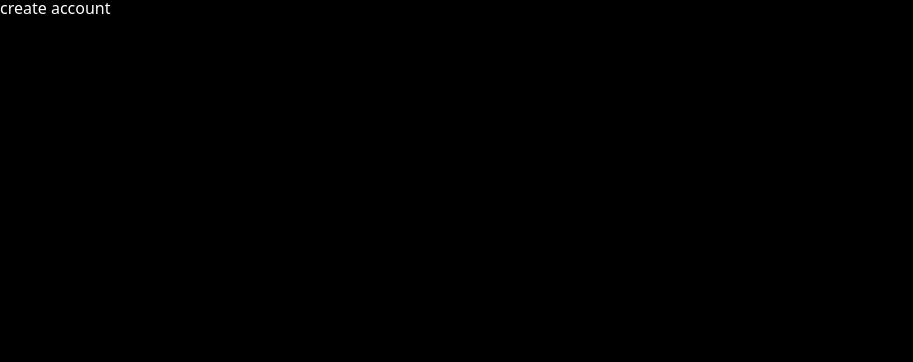
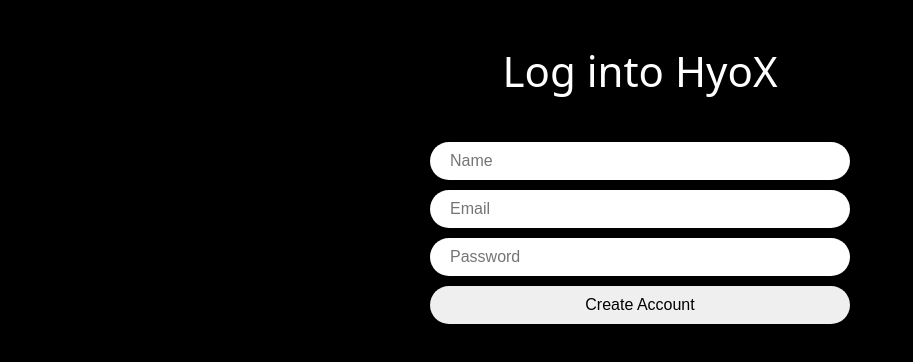
Before and after one commit to hyojjin-jeong/HyoTwitter, a React (Vite) app: page /create-account in a window 1280 px wide. Shown: the top 362 px of the page, without its empty margins (0-913 px from the left). Built offline with nearby package versions, Linux system fonts and the light colour scheme; the HTML template or start-up script is replaced by a standard one.

Commit message:
create account ui 설정

```diff
--- a/src/App.tsx
+++ b/src/App.tsx
@@ -4,7 +4,7 @@
 import Profile from "./routes/profile"
 import Login from "./routes/login";
 import CreateAccount from "./routes/create-account";
-import { createGlobalStyle } from "styled-components";
+import styled, { createGlobalStyle } from "styled-components";
 import reset from "styled-reset";
 import { useEffect, useState } from "react";
 import LoadingScreen from "./components/loading-screen";
@@ -48,6 +48,12 @@
     sans-serif;
   }
 `;
+
+const Wrapper = styled.div`
+  height: 100vh;
+  display: flex;
+  justify-content: center;
+`;
 function App() {
   const [isLoading, setLoading] = useState(true);
   const init = async () => {
@@ -59,10 +65,10 @@
   }, []);
 
   return (
-    <>
+    <Wrapper>
       <GlobalStyles />
       {isLoading ? <LoadingScreen /> : <RouterProvider router = {router} />}
-    </>
+    </Wrapper>
   );
 }
 
--- a/src/routes/create-account.tsx
+++ b/src/routes/create-account.tsx
@@ -1,3 +1,84 @@
+import { useState } from "react";
+import styled from "styled-components";
+
+const Wrapper = styled.div`
+    height: 100%;
+    display: flex;
+    flex-direction: column;
+    align-items: center;
+    width: 420px;
+    padding: 50px 0px;
+`;
+
+const Title = styled.h1`
+    font-size: 42px;
+`;
+
+const Form = styled.form`
+    margin-top: 50px;
+    display: flex;
+    flex-direction: column;
+    gap: 10px;
+    width: 100%;
+`;
+
+const Input = styled.input`
+    padding: 10px 20px;
+    border-radius: 50px;
+    border: none;
+    width: 100%;
+    font-size: 16px;
+    &[type="submit"] {
+        cursor: pointer;
+        &:hover {
+            opacity: 0.8;
+        }
+    }
+`;
+
+const Error = styled.span`
+  font-weight: 600;
+  color: tomato;
+`;
+
 export default function CreateAccount() {
-    return <h1>create account</h1>;
+    const [isLoading, setLoading] = useState(false);
+    const [name, setName] = useState("");
+    const [email, setEmail] = useState("");
+    const [password, setPassword] = useState("");
+    const [error, setError] = useState("");
+    const onChange = (e: React.ChangeEvent<HTMLInputElement>) => {
+        const {
+            target: { name, value },
+        } = e;
+        if (name === "name") {
+            setName(value);
+        } else if (name === "email") {
+            setEmail(value);
+        } else if (name === "password") {
+            setPassword(value);
+        }
+    };
+    const onSubmit = (e: React.FormEvent<HTMLFormElement>) => {
+        e.preventDefault();
+        try {
+
+        } catch (e) {
+
+        } finally {
+            setLoading(false);
+        }
+    };
+    return (
+        <Wrapper>
+            <Title>Log into HyoX</Title>
+            <Form onSubmit={onSubmit}>
+                <Input onChange={onChange} name="name" value={name} placeholder="Name" type="text" required/>
+                <Input onChange={onChange} name="email" value={email} placeholder="Email" type="email" required/>
+                <Input onChange={onChange} name="password" value={password} placeholder="Password" type="password" required/>
+                <Input type="submit" value={isLoading ? "Loading..." : "Create Account"}/>
+            </Form>
+            {error !== "" ? <Error>{error}</Error> : null}
+        </Wrapper>
+    );
 }
```
Also changed, not shown: 1 other file (tests, documents, lock files or other folders).
